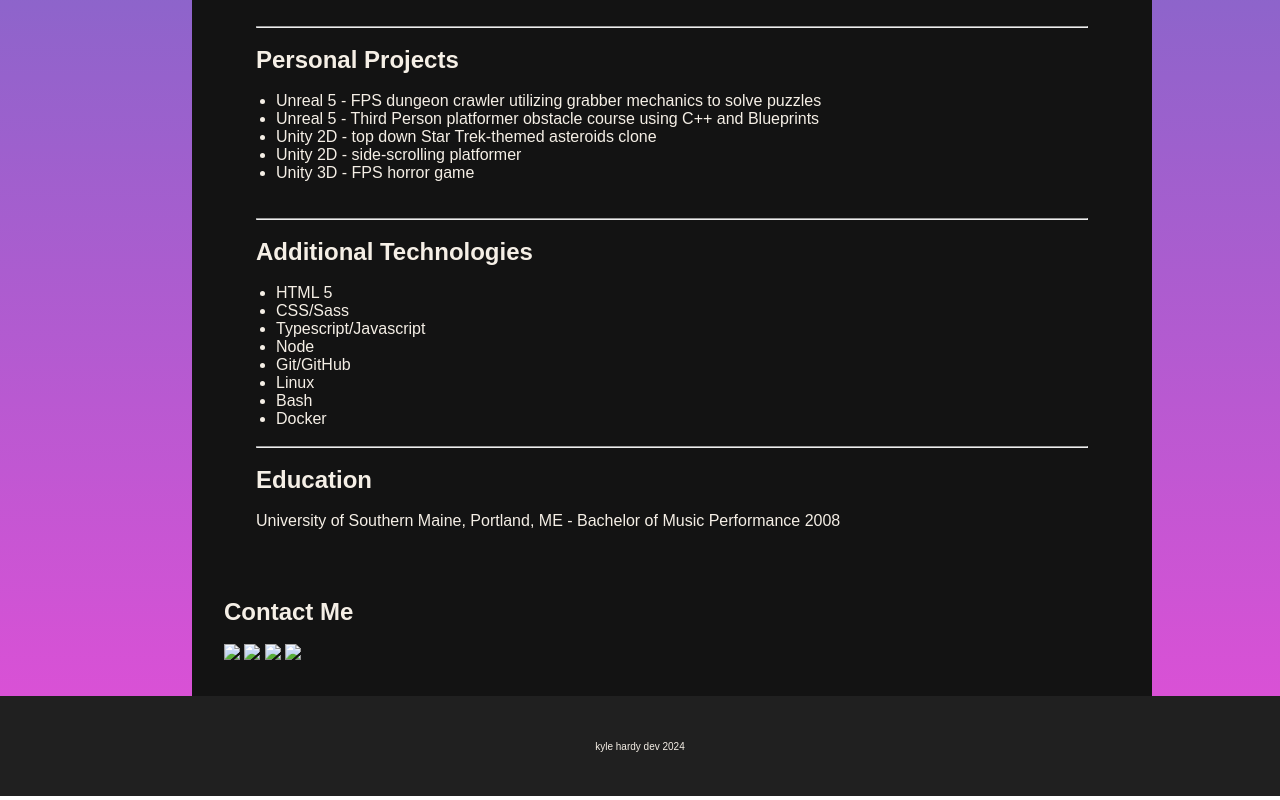
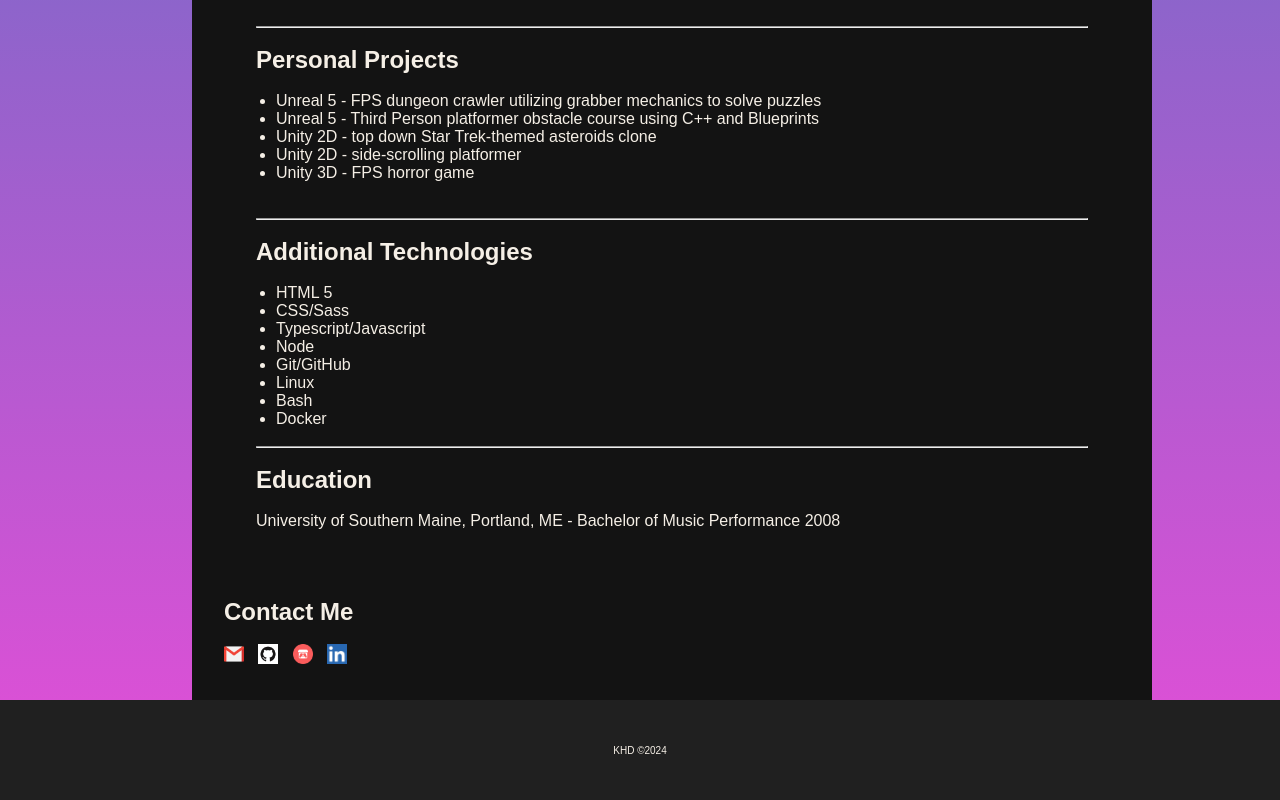
Before and after one commit to jarvisx86/jarvisx86.github.io, a plain HTML site: page contact.html in a window 1280 px wide. Shown: the part 714-1514 px from the top of the page. Drawn offline with Linux system fonts and the light colour scheme.

Commit message:
add social media links

```diff
--- a/contact.html
+++ b/contact.html
@@ -90,17 +90,17 @@
                     <br>
 
                     <div>
-                        <a href="mailto:kyleahardy@gmail.com">
-                            <img src="img/google.png" />
+                        <a class="contact_me" href="mailto:kyleahardy@gmail.com">
+                            <img src="img/gmail.png" width="20px" height="20px"/>
                         </a>
-                        <a href="https://github.com/jarvisx86">
-                            <img src="img/github.png" />
+                        <a class="contact_me" href="https://github.com/jarvisx86" target="_blank">
+                            <img src="img/github.png" width="20px" height="20px"/>
                         </a>
-                        <a href="https://kylehardy.itch.io/">
-                            <img src="img/itch.png" />
+                        <a class="contact_me" href="https://kylehardy.itch.io/" target="_blank">
+                            <img src="img/itch.png" width="20px" height="20px"/>
                         </a>
-                        <a href="https://www.linkedin.com/in/kyle-hardy-347b87248/">
-                            <img src="img/linkedin.png" />
+                        <a class="contact_me" href="https://www.linkedin.com/in/kyle-hardy-347b87248/" target="_blank">
+                            <img src="img/linkedin.png" width="20px" height="20px"/>
                         </a>
                     </div>
                 </div>
@@ -116,5 +116,5 @@
         </div>
         <script src="js/downloadResume.js"></script>
     </body>
-    <footer>kyle hardy dev 2024</footer>
+    <footer>KHD &copy;2024</footer>
 </html>
```
Also changed, not shown: img/github.png (added), img/gmail.png (added), img/itch.png (added), img/linkedin.png (added).
